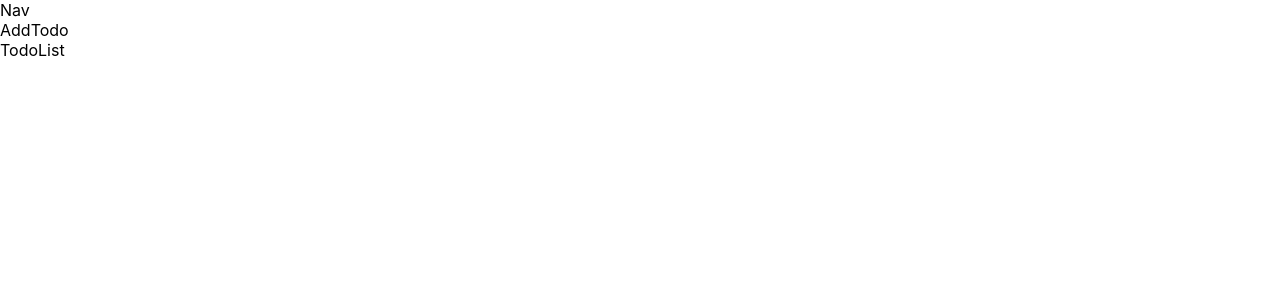
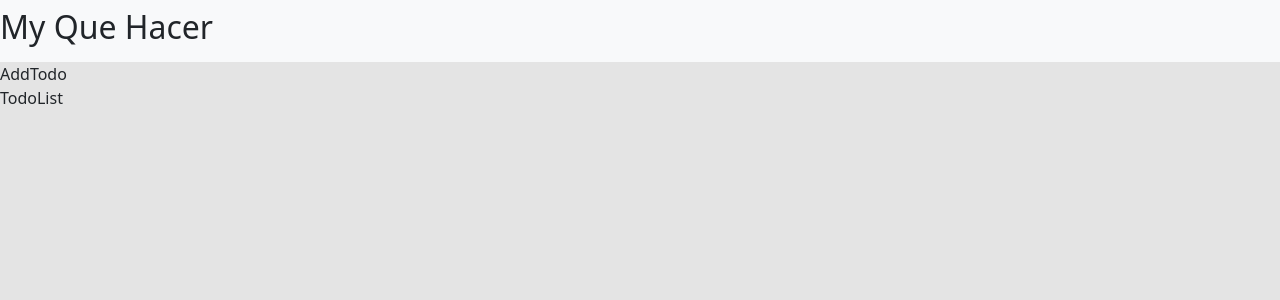
Before and after one commit to reneey30/my-que-hacer-frontend, a React (Create React App) app: page / in a window 1280 px wide. Shown: the top 300 px of the page. Built offline with nearby package versions, Linux system fonts and the light colour scheme.

Commit message:
install bootstrap library. Add style to navbar

```diff
--- a/package.json
+++ b/package.json
@@ -6,7 +6,9 @@
     "@testing-library/jest-dom": "^5.16.4",
     "@testing-library/react": "^13.3.0",
     "@testing-library/user-event": "^13.5.0",
+    "bootstrap": "^5.1.3",
     "react": "^18.2.0",
+    "react-bootstrap": "^2.4.0",
     "react-dom": "^18.2.0",
     "react-scripts": "5.0.1",
     "web-vitals": "^2.1.4"
--- a/src/App.css
+++ b/src/App.css
@@ -1,38 +1,6 @@
-.App {
-  text-align: center;
+.main {
+  background-color: #E4E4E4;
+  background-size: cover;
+  background-position: center;
+  height: 100vh;
 }
-
-.App-logo {
-  height: 40vmin;
-  pointer-events: none;
-}
-
-@media (prefers-reduced-motion: no-preference) {
-  .App-logo {
-    animation: App-logo-spin infinite 20s linear;
-  }
-}
-
-.App-header {
-  background-color: #282c34;
-  min-height: 100vh;
-  display: flex;
-  flex-direction: column;
-  align-items: center;
-  justify-content: center;
-  font-size: calc(10px + 2vmin);
-  color: white;
-}
-
-.App-link {
-  color: #61dafb;
-}
-
-@keyframes App-logo-spin {
-  from {
-    transform: rotate(0deg);
-  }
-  to {
-    transform: rotate(360deg);
-  }
-}
--- a/src/App.js
+++ b/src/App.js
@@ -7,11 +7,11 @@ import TodoList from './components/TodoList';
 
 function App() {
   return (
-    <>
+    <div className='main'>
       <Nav />
       <AddTodo />
       <TodoList />
-    </>
+    </div>
   );
 }
 
--- a/src/components/Nav.js
+++ b/src/components/Nav.js
@@ -1,8 +1,13 @@
-import React from 'react'
+import React from 'react';
+import 'bootstrap/dist/css/bootstrap.min.css';
 
 function Nav() {
   return (
-    <div>Nav</div>
+    <>
+        <nav class="navbar navbar-light bg-light justify-content-between">
+            <h2>My Que Hacer</h2>
+        </nav>
+    </>
   )
 }
 
```
Also changed, not shown: 1 other file (tests, documents, lock files or other folders).
